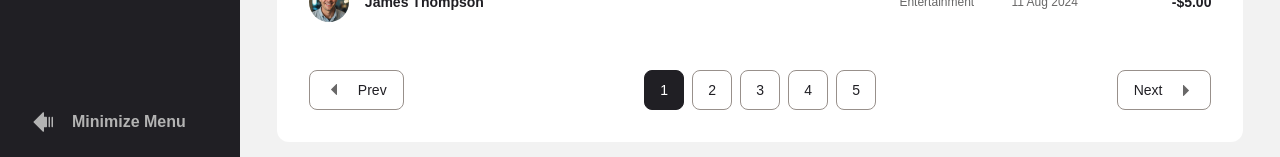
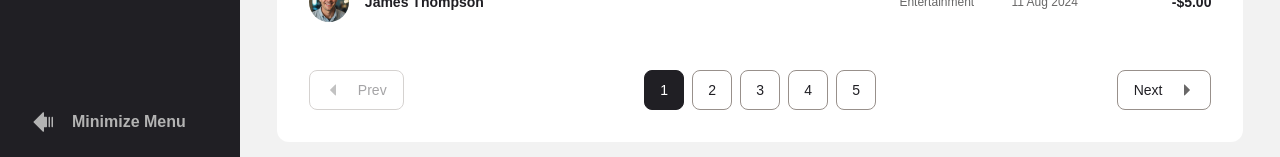
Before and after one commit to Belousmind/personal-finance-app, a Next.js app: page /transactions in a window 1280 px wide. Shown: the part 973-1130 px from the top of the page. Built offline with nearby package versions, Linux system fonts and the light colour scheme.

Commit message:
refactor: pagination component

```diff
--- a/src/components/main-content/style.module.scss
+++ b/src/components/main-content/style.module.scss
@@ -7,13 +7,14 @@
   text-transform: capitalize;
 
   @include text-preset-1;
+  align-self: center;
 }
 
 .main {
   display: grid;
   grid-template-rows: auto 1fr;
   grid-template-columns: 1fr auto;
-  align-items: center;
+  // align-items: center;
   gap: $spacing-400;
   width: 100%;
   min-height: 100dvh;
--- a/src/components/pagination/index.tsx
+++ b/src/components/pagination/index.tsx
@@ -32,7 +32,9 @@ export default function Pagination({
           />
         ))}
       </div>
-
+      <span className={styles["current-page"]}>
+        Page {currentPage} / {totalPages}
+      </span>
       <PaginationArrowButton
         direction="next"
         disabled={currentPage === totalPages}
--- a/src/components/pagination/pagination-arrow-button.tsx
+++ b/src/components/pagination/pagination-arrow-button.tsx
@@ -1,4 +1,5 @@
 import styles from "./style.module.scss";
+import { ArrowIcon } from "../icons/arrow-icon";
 
 type PaginationArrowButtonProps = {
   direction: "prev" | "next";
@@ -19,43 +20,9 @@ export default function PaginationArrowButton({
       onClick={onClick}
       disabled={disabled}
     >
-      {isPrev && <ArrowLeftIcon />}
+      {isPrev && <ArrowIcon />}
       <span>{isPrev ? "Prev" : "Next"}</span>
-      {!isPrev && <ArrowRightIcon />}
+      {!isPrev && <ArrowIcon />}
     </button>
   );
 }
-
-function ArrowLeftIcon() {
-  return (
-    <svg
-      xmlns="http://www.w3.org/2000/svg"
-      width="16"
-      height="16"
-      viewBox="0 0 16 16"
-      fill="none"
-    >
-      <path
-        d="M10.1466 12.8535L5.14656 7.85353C5.10007 7.8071 5.06319 7.75195 5.03803 7.69125C5.01286 7.63056 4.99991 7.56549 4.99991 7.49978C4.99991 7.43408 5.01286 7.36901 5.03803 7.30831C5.06319 7.24762 5.10007 7.19247 5.14656 7.14603L10.1466 2.14603C10.2165 2.07603 10.3056 2.02834 10.4027 2.00902C10.4997 1.98969 10.6003 1.9996 10.6917 2.03747C10.7831 2.07535 10.8612 2.1395 10.9162 2.22179C10.9711 2.30409 11.0004 2.40084 11.0003 2.49978L11.0003 12.4998C11.0004 12.5987 10.9711 12.6955 10.9162 12.7778C10.8612 12.8601 10.7831 12.9242 10.6917 12.9621C10.6003 13 10.4997 13.0099 10.4027 12.9905C10.3056 12.9712 10.2165 12.9235 10.1466 12.8535Z"
-        fill="currentColor"
-      />
-    </svg>
-  );
-}
-
-function ArrowRightIcon() {
-  return (
-    <svg
-      xmlns="http://www.w3.org/2000/svg"
-      width="16"
-      height="16"
-      viewBox="0 0 16 16"
-      fill="none"
-    >
-      <path
-        d="M5.85351 3.14647L10.8535 8.14647C10.9 8.1929 10.9369 8.24805 10.962 8.30875C10.9872 8.36944 11.0001 8.43451 11.0001 8.50022C11.0001 8.56592 10.9872 8.63099 10.962 8.69169C10.9369 8.75238 10.9 8.80753 10.8535 8.85397L5.85351 13.854C5.78358 13.924 5.69445 13.9717 5.59741 13.991C5.50037 14.0103 5.39977 14.0004 5.30836 13.9625C5.21695 13.9247 5.13883 13.8605 5.0839 13.7782C5.02896 13.6959 4.99968 13.5992 4.99976 13.5002L4.99976 3.50022C4.99968 3.40127 5.02896 3.30452 5.0839 3.22222C5.13883 3.13993 5.21695 3.07578 5.30836 3.0379C5.39977 3.00003 5.50037 2.99013 5.59741 3.00945C5.69445 3.02878 5.78358 3.07646 5.85351 3.14647Z"
-        fill="currentColor"
-      />
-    </svg>
-  );
-}
--- a/src/components/pagination/style.module.scss
+++ b/src/components/pagination/style.module.scss
@@ -10,13 +10,20 @@
 }
 
 .pagination-list {
-  @include flex-align-center;
+  display: none;
+  @media screen and (min-width: 500px) {
+    @include flex-align-center;
 
-  gap: $spacing-100;
+    gap: $spacing-100;
+  }
 }
 
 .arrow-button {
   @include pagination-button;
+
+  &:disabled {
+    opacity: 0.4;
+  }
 
   span {
     display: none;
@@ -28,7 +35,7 @@
   }
 
   @media (hover: hover) {
-    &:hover {
+    &:not(:disabled):hover {
       color: $white;
       background-color: $beige-500;
 
@@ -42,6 +49,18 @@
     span {
       display: inline;
     }
+  }
+}
+
+.arrow-button:first-child {
+  svg {
+    transform: rotate(90deg);
+  }
+}
+
+.arrow-button:last-child {
+  svg {
+    transform: rotate(-90deg);
   }
 }
 
@@ -64,3 +83,12 @@
   background-color: $grey-900;
   border-color: $grey-900;
 }
+
+.current-page {
+  @include text-preset-4;
+  color: $grey-500;
+
+  @media screen and (min-width: 500px) {
+    display: none;
+  }
+}
```
